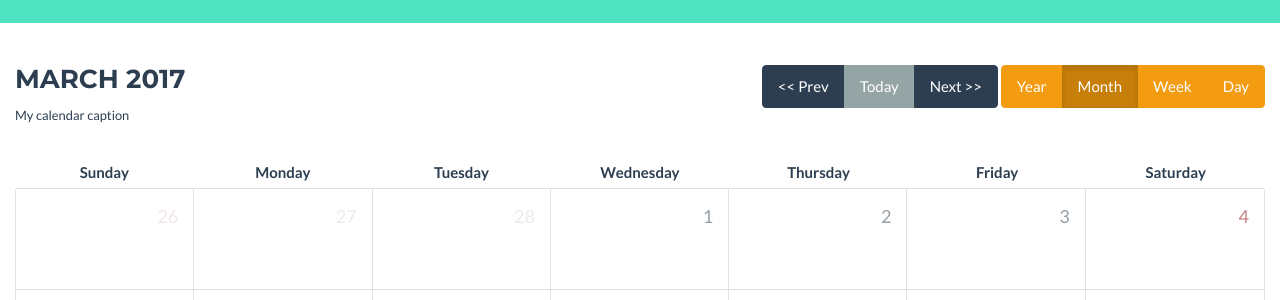
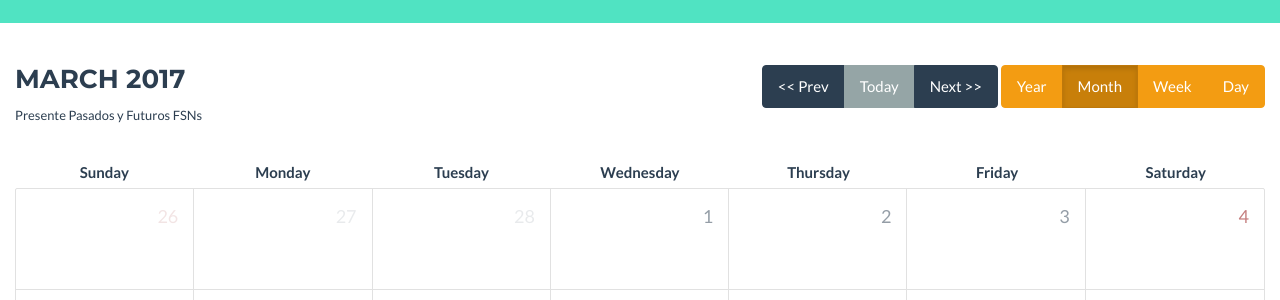
Before and after one commit to fullstacknights/fullstacknights.github.io, a Jekyll site: the page built from calendar.html, in a window 1280 px wide and 900 px high, scrolled down 353 px. Shown: the part 153-453 px from the top of the window. Built offline with Jekyll 4.4.1, drawn with Linux system fonts in a browser that asks for light colours.

Commit message:
Change calendar_caption

```diff
--- a/calendar.html
+++ b/calendar.html
@@ -6,7 +6,7 @@ title: FSN - Calendario
 calendar_timezone_offset: -0400   # required
 calendar_csv: events/events.csv  # required. Path to CSV file from base url
 
-calendar_caption: My calendar caption   # optional
+calendar_caption: Presente Pasados y Futuros FSNs   # optional
 
 ---
 {% include cal_header.html %}
```
